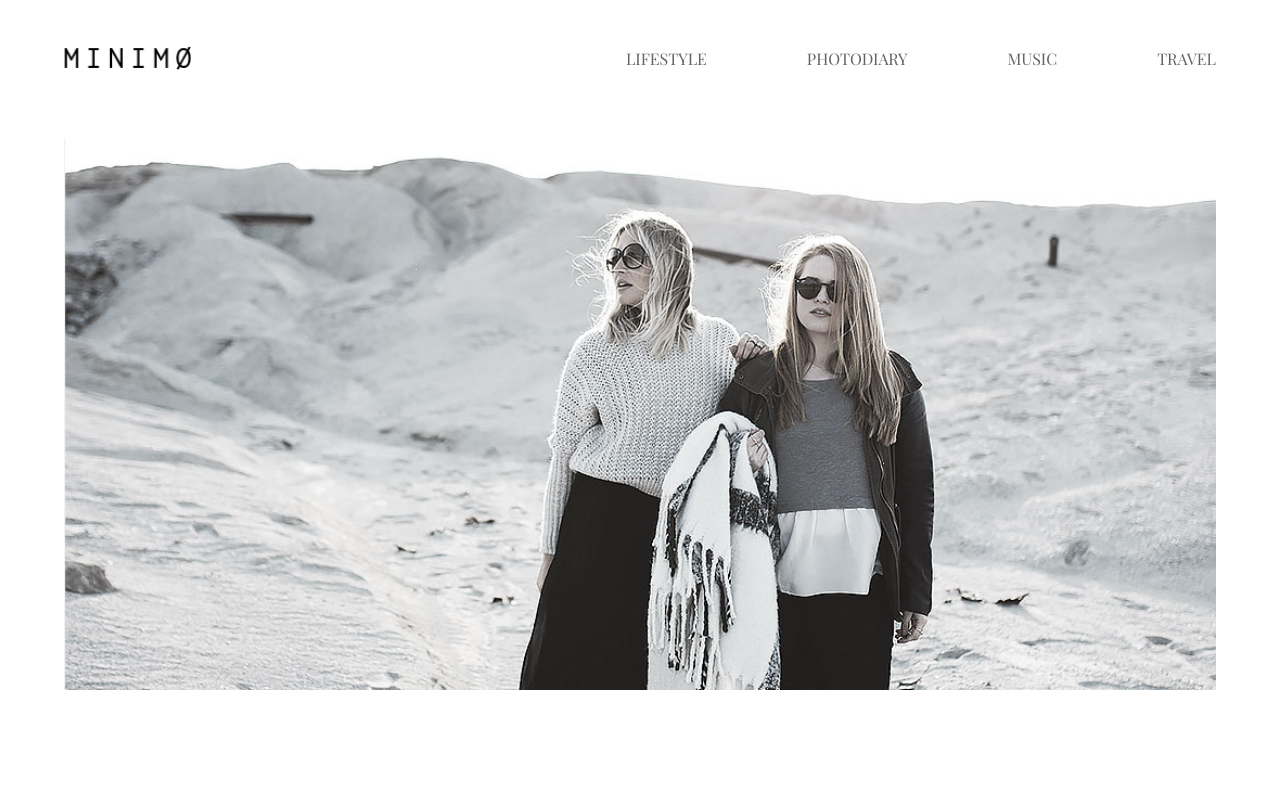
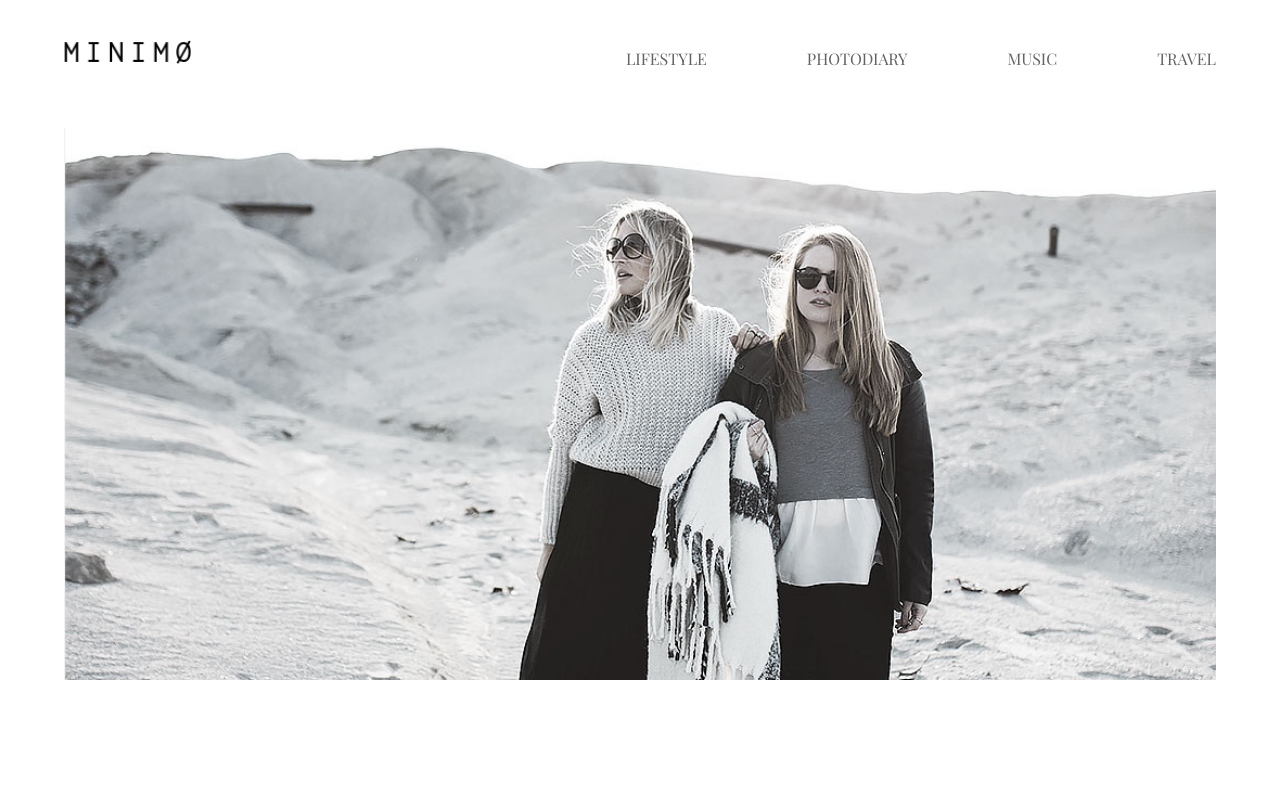
Before and after one commit to razibhosen24/minim-, a plain HTML site: page index.html in a window 1280 px wide. Shown: the top 800 px of the page. Drawn offline with nearby package versions, Linux system fonts and the light colour scheme; a web font is replaced by a local one.

Commit message:
Update style.css

```diff
--- a/css/style.css
+++ b/css/style.css
@@ -38,7 +38,7 @@ body {
 /*common end*/
 /*header start*/
 header {
-	padding: 30px 0 50px;
+	padding: 30px 0 40px;
 }
 .container {
 	margin: 0 auto;
@@ -47,7 +47,7 @@ header {
 /*	border: 1px solid red;	*/
 }
 .logo {
-  padding-top: 16px;
+  margin-top: 10px;
   width: 11%;
   float: left;
 }
```
